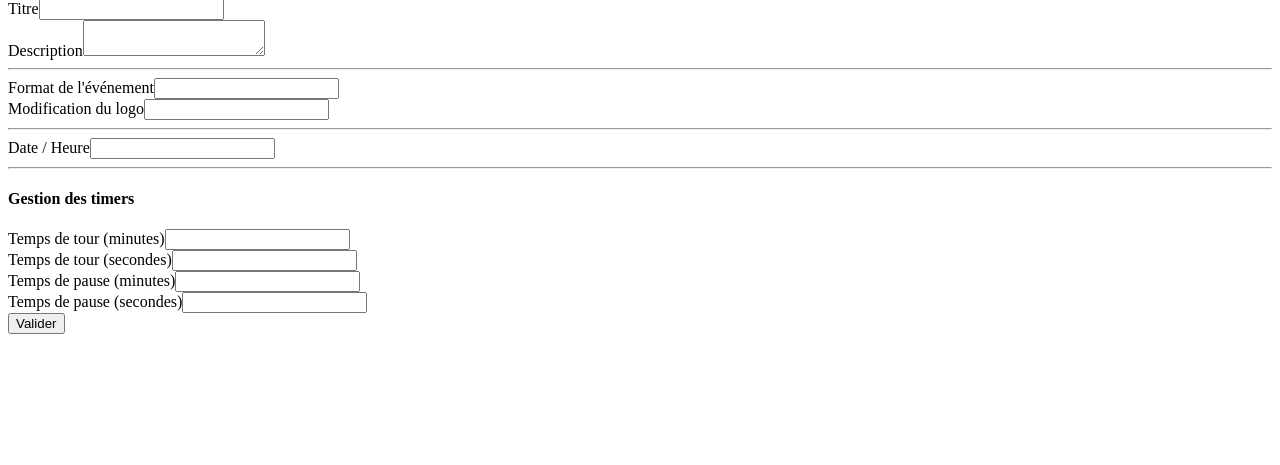
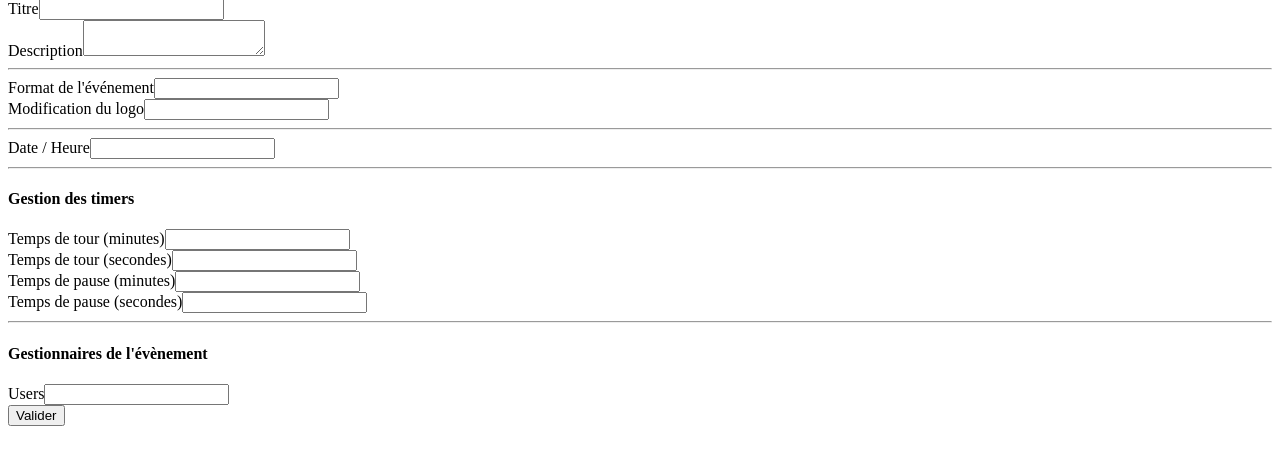
Before and after one commit to WildCodeSchool/orleans-0918-php-matchmaking, a Symfony app: template templates/event/edit.html.twig in a window 1280 px wide. Shown: the part 248-713 px from the top of the page. Run offline with Twig, Linux system fonts and the light colour scheme; the template is opened without the code that fills it, so the values that code supplies are empty; form fields are guessed from the names that the template uses; some libraries are stand-ins or nearby versions.

Commit message:
ajout des gestionnaire a un evenement

```diff
--- /dev/null
+++ b/assets/css/event_addManager.scss
@@ -0,0 +1,3 @@
+.form-check-input {
+  margin-top: 17px;
+}
--- a/assets/js/app.js
+++ b/assets/js/app.js
@@ -8,6 +8,7 @@
 // any CSS you require will output into a single css file (app.scss in this case)
 require('../css/app.scss');
 require('../css/event_list.scss');
+require('../css/event_addManager.scss');
 require('@fortawesome/fontawesome-free/js/all.js');
 
 
--- a/src/Form/EventType.php
+++ b/src/Form/EventType.php
@@ -40,10 +40,9 @@ class EventType extends AbstractType
             ->add('roundSeconds', IntegerType::class)
             ->add('pauseMinutes', IntegerType::class)
             ->add('pauseSeconds', IntegerType::class)
-
             ->add('users', EntityType::class, [
                 'class' => User::class,
-                'choice_label' => function($user) {
+                'choice_label' => function ($user) {
                     $labelName = $user->getLastName()
                         . ' '
                         . $user->getFirstName()
--- a/templates/event/add.html.twig
+++ b/templates/event/add.html.twig
@@ -32,9 +32,7 @@
         </div>
         <hr/>
         <h4>Gestionnaires de l'évènement</h4>
-
         {{ form_row(formEvent.users) }}
-
         <button class="btn btn btn-primary btn-lg btn-block">{{ button_label|default('Valider') }}</button>
         {{ form_end(formEvent) }}
     </div>
--- a/templates/event/edit.html.twig
+++ b/templates/event/edit.html.twig
@@ -30,6 +30,9 @@
             <div class="col-md-3 col-ms-6">{{ form_row(formEdit.pauseMinutes, {'label': 'Temps de pause (minutes)'}) }}</div>
             <div class="col-md-3 col-ms-6">{{ form_row(formEdit.pauseSeconds, {'label': 'Temps de pause (secondes)'}) }}</div>
         </div>
+        <hr/>
+        <h4>Gestionnaires de l'évènement</h4>
+        {{ form_row(formEdit.users) }}
         <button class="btn btn btn-primary btn-lg btn-block">{{ button_label|default('Valider') }}</button>
         {{ form_end(formEdit) }}
     </div>
```
